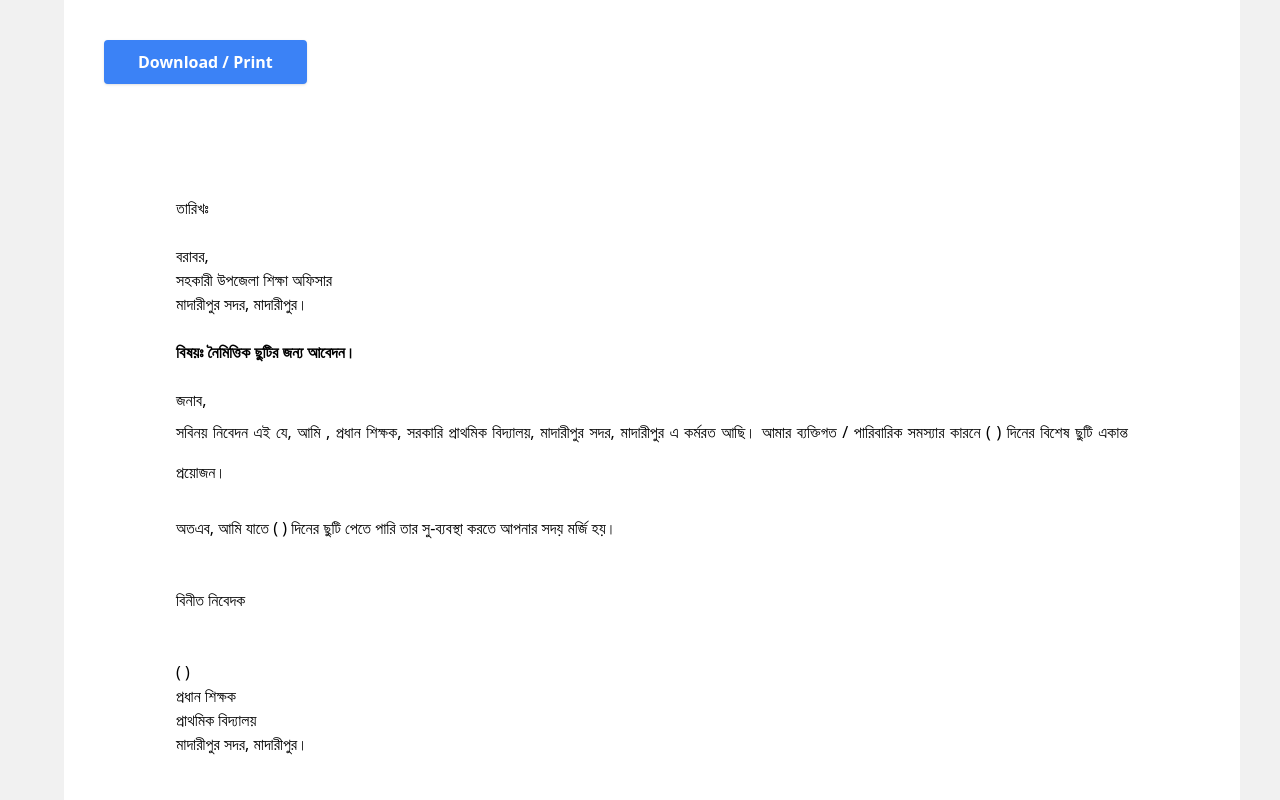
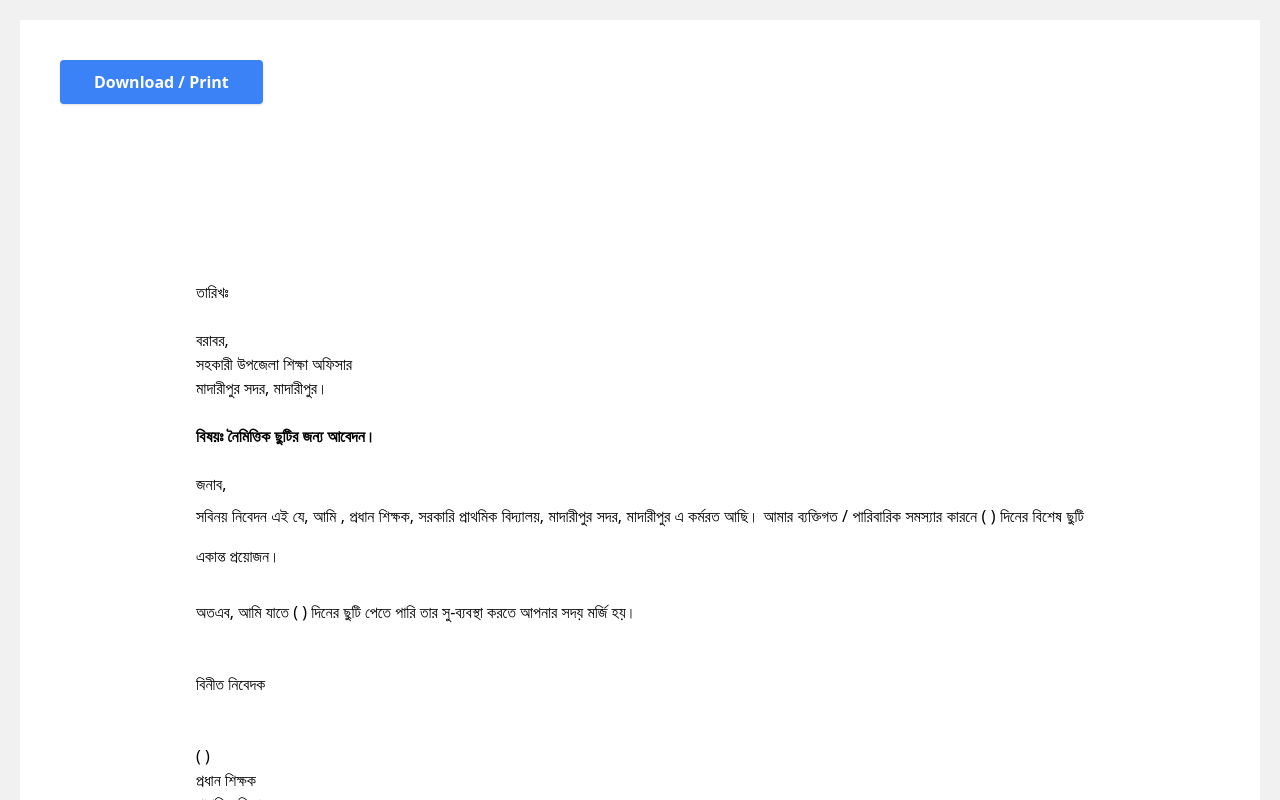
Before and after one commit to mollikacomputer/casual_leave, a Next.js app: page / in a window 1280 px wide. Both pictures are taken after a click on the button "Preview Information". Shown: the top 800 px of the page. Built offline with nearby package versions, Linux system fonts and the light colour scheme.

Commit message:
some problem solved

```diff
--- a/pages/index.js
+++ b/pages/index.js
@@ -17,7 +17,7 @@ export default function Home() {
   };
   return (
     <>
-      <div className="md:ml-16 md:mr-10 ">
+      <div className="md:m-5 ">
         {showApplication ? (
           <div className="bg-white md:p-10 sm: p-4">
             <ReactToPrint
@@ -29,7 +29,7 @@ export default function Home() {
               content={() => componentRef.current}
             />
             <h2 className="md:text-4xl sm:lg sm: hidden font-bold"> নৈমিত্তিক ছুটি </h2>
-            <div ref={componentRef} className="md:m-16 sm: p-2 sm: m-2">
+            <div ref={componentRef} className="md: m-32 sm: p-2 sm: m-2">
               <p>তারিখঃ</p>
               <br/>
               <p>বরাবর,</p>
```
